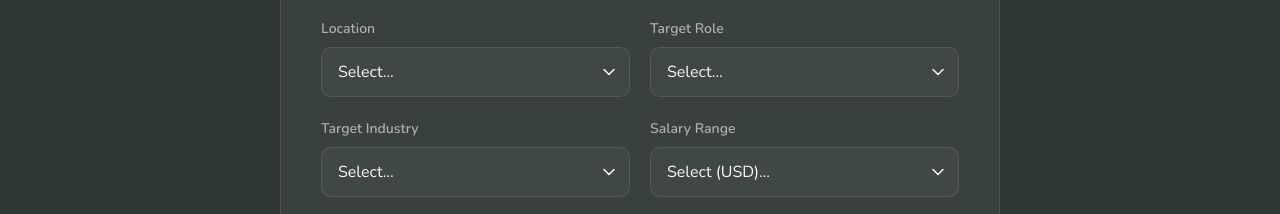
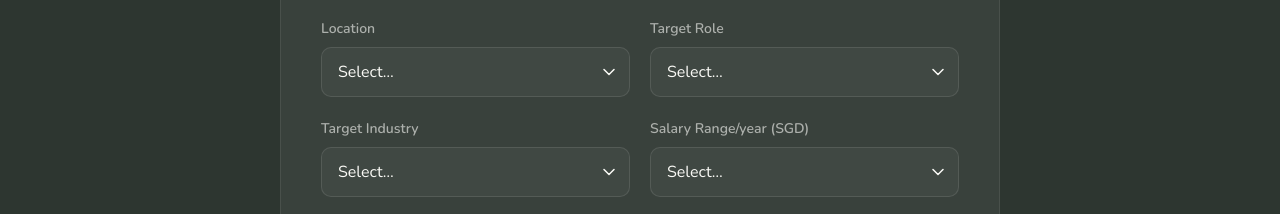
Before and after one commit to microlatios/conduit-ai-website, a plain HTML site: page index.html in a window 1280 px wide. Shown: the part 5396-5610 px from the top of the page. Drawn offline with nearby package versions, Linux system fonts and the light colour scheme.

Commit message:
Simplify hero and update form labels

```diff
--- a/index.html
+++ b/index.html
@@ -277,7 +277,7 @@ footer .footer-tagline { margin-top: 8px; color: var(--sage-deep); font-weight:
     <div><label>Location</label><select name="location" required><option value="">Select…</option><option>United States</option><option>United Kingdom</option><option>Canada</option><option>Australia</option><option>Singapore</option><option>Malaysia</option><option>Indonesia</option><option>Thailand</option><option>Philippines</option><option>Vietnam</option><option>South Korea</option><option>Japan</option><option>India</option><option>Europe</option><option>Other</option></select></div>
     <div><label>Target Role</label><select name="targetRole" required><option value="">Select…</option><option>Sales</option><option>Marketing</option><option>Business Development</option><option>Partnerships</option><option>Growth</option><option>Product Marketing</option><option>Revenue Operations</option><option>Other</option></select></div>
     <div><label>Target Industry</label><select name="targetIndustry" required><option value="">Select…</option><option>SaaS / Software</option><option>Fintech</option><option>Banking / Financial Services</option><option>Healthcare / Biotech</option><option>E-commerce / Retail</option><option>Media / Entertainment</option><option>Consulting / Professional Services</option><option>Telecommunications</option><option>Manufacturing / Industrial</option><option>Real Estate / PropTech</option><option>Education / EdTech</option><option>Energy / Cleantech</option><option>Logistics / Supply Chain</option><option>Other</option></select></div>
-    <div><label>Salary Range</label><select name="salaryRange"><option value="">Select (USD)…</option><option>Under $60k</option><option>$60k – $80k</option><option>$80k – $100k</option><option>$100k – $120k</option><option>$120k – $150k</option><option>$150k – $200k</option><option>$200k – $250k</option><option>$250k – $300k</option><option>$300k – $400k</option><option>$400k – $500k</option><option>$500k+</option></select></div>
+    <div><label>Salary Range/year (SGD)</label><select name="salaryRange"><option value="">Select…</option><option>Under $60k</option><option>$60k – $80k</option><option>$80k – $100k</option><option>$100k – $120k</option><option>$120k – $150k</option><option>$150k – $200k</option><option>$200k – $250k</option><option>$250k – $300k</option><option>$300k – $400k</option><option>$400k – $500k</option><option>$500k+</option></select></div>
     <div><label>Time Searching</label><select name="timeSearching"><option value="">Select…</option><option>Just started</option><option>1 – 3 months</option><option>3 – 6 months</option><option>6 – 9 months</option><option>9 – 12 months</option><option>1 – 1.5 years</option><option>1.5 – 2 years</option><option>More than 2 years</option></select></div>
     <div><label>AI Familiarity</label><select name="aiFamiliarity"><option value="">Select…</option><option>Conversational — I use ChatGPT for everyday questions</option><option>Applied — I use AI to draft emails, documents, and presentations</option><option>Productive — I use AI to build decks, reports, and job application materials</option><option>Systematic — I use skills.md files and repeatable AI workflows</option><option>Builder — I build and ship products with AI</option></select></div>
     <div class="full"><label>Where Are You in Your Search?</label><select name="biggestChallenge"><option value="">Select…</option><option>Applying but not getting enough interviews</option><option>Interviewing but not receiving offers yet</option></select></div>
```
